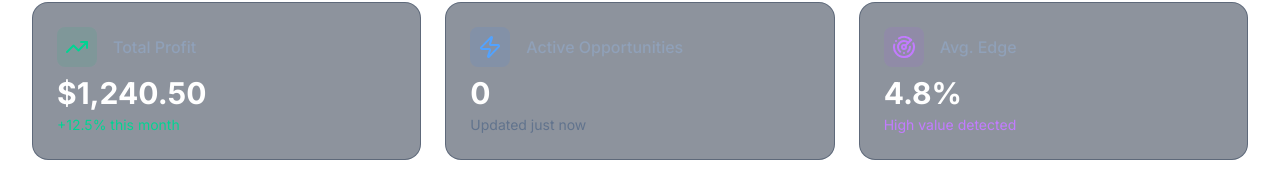
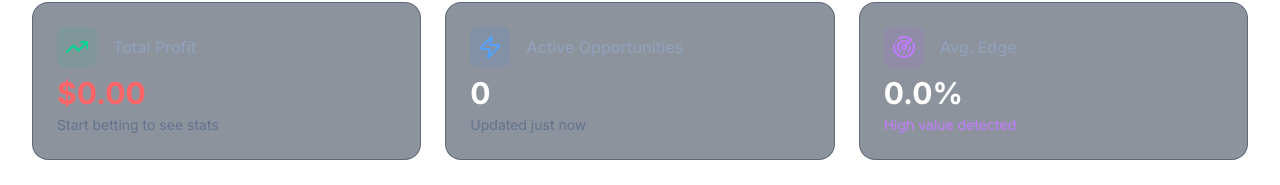
Before and after one commit to jeanlucca1911/value-betting-radar, a Next.js app in the folder apps/web/: page / in a window 1280 px wide. Shown: the part 740-925 px from the top of the page. Built offline with nearby package versions, Linux system fonts and the light colour scheme; no server answers.

Commit message:
Implement real-time stats updates using SWR hook

```diff
--- a/apps/web/src/app/page.tsx
+++ b/apps/web/src/app/page.tsx
@@ -9,8 +9,16 @@ import { Badge } from '@/components/ui/Badge';
 import { ArrowRight, TrendingUp, ShieldCheck, Zap, Radar } from 'lucide-react';
 import Link from 'next/link';
 
+import { usePortfolioStats } from '@/hooks/usePortfolioStats';
+
 export default function Dashboard() {
   const { data, error, isLoading } = useLiveOdds();
+  const { stats } = usePortfolioStats();
+
+  // Calculate average edge from live data if available
+  const avgEdge = data && data.length > 0
+    ? (data.reduce((acc, bet) => acc + bet.edge, 0) / data.length).toFixed(1)
+    : "0.0";
 
   return (
     <div className="space-y-12 pb-12">
@@ -106,8 +114,12 @@ export default function Dashboard() {
             </div>
             <h3 className="text-slate-400 font-medium">Total Profit</h3>
           </div>
-          <p className="text-3xl font-bold text-white">$1,240.50</p>
-          <p className="text-sm text-emerald-400 mt-1">+12.5% this month</p>
+          <p className={`text-3xl font-bold ${stats && stats.net_profit >= 0 ? 'text-emerald-400' : 'text-red-400'}`}>
+            {stats ? `$${Math.abs(stats.net_profit).toFixed(2)}` : '$0.00'}
+          </p>
+          <p className="text-sm text-slate-500 mt-1">
+            {stats ? `${stats.net_profit >= 0 ? '+' : ''}${stats.net_profit.toFixed(2)} all time` : 'Start betting to see stats'}
+          </p>
         </div>
         <div className="bg-slate-800/50 backdrop-blur p-6 rounded-2xl border border-slate-700/50">
           <div className="flex items-center gap-4 mb-2">
@@ -126,7 +138,7 @@ export default function Dashboard() {
             </div>
             <h3 className="text-slate-400 font-medium">Avg. Edge</h3>
           </div>
-          <p className="text-3xl font-bold text-white">4.8%</p>
+          <p className="text-3xl font-bold text-white">{avgEdge}%</p>
           <p className="text-sm text-purple-400 mt-1">High value detected</p>
         </div>
       </div>
--- a/apps/web/src/components/OddsTable.tsx
+++ b/apps/web/src/components/OddsTable.tsx
@@ -4,6 +4,7 @@ import { useState, Fragment } from "react";
 import { ValueBet } from "@/hooks/useLiveOdds";
 import { RadarVisualizer } from "./RadarVisualizer";
 import { API_BASE_URL } from "@/lib/api";
+import { usePortfolioStats } from "@/hooks/usePortfolioStats";
 
 interface Props {
   bets: ValueBet[];
@@ -12,6 +13,7 @@ interface Props {
 
 export function OddsTable({ bets, lastUpdate }: Props) {
   const [expandedBetId, setExpandedBetId] = useState<string | null>(null);
+  const { mutate } = usePortfolioStats();
 
   const toggleExpand = (id: string) => {
     setExpandedBetId(expandedBetId === id ? null : id);
@@ -35,6 +37,7 @@ export function OddsTable({ bets, lastUpdate }: Props) {
       });
       if (res.ok) {
         alert(`Bet tracked! ${bet.outcome} @ ${bet.odds}`);
+        mutate(); // Refresh stats immediately
       } else {
         alert("Failed to track bet");
       }
--- a/apps/web/src/components/PortfolioDashboard.tsx
+++ b/apps/web/src/components/PortfolioDashboard.tsx
@@ -1,44 +1,9 @@
-"use client";
-
 import { LineChart, Line, XAxis, YAxis, CartesianGrid, Tooltip, ResponsiveContainer } from 'recharts';
-import { useEffect, useState } from 'react';
-import { API_BASE_URL } from '@/lib/api';
-
-interface PortfolioStats {
-    total_bets: number;
-    settled_bets: number;
-    pending_bets: number;
-    total_staked: number;
-    total_returned: number;
-    net_profit: number;
-    roi: number;
-    win_rate: number;
-}
-
-interface DailyProfit {
-    date: string;
-    profit: number;
-    cumulative_profit: number;
-}
+import { usePortfolioStats } from '@/hooks/usePortfolioStats';
 
 export function PortfolioDashboard() {
-    const [stats, setStats] = useState<PortfolioStats | null>(null);
-    const [chartData, setChartData] = useState<DailyProfit[]>([]);
-    const [loading, setLoading] = useState(true);
-
-    useEffect(() => {
-        fetch(`${API_BASE_URL}/bets/stats?user_email=test@example.com`)
-            .then(res => res.json())
-            .then(data => {
-                setStats(data.stats);
-                setChartData(data.daily_profits);
-                setLoading(false);
-            })
-            .catch(err => {
-                console.error('Failed to load portfolio stats:', err);
-                setLoading(false);
-            });
-    }, []);
+    const { stats, dailyProfits, isLoading: loading } = usePortfolioStats();
+    const chartData = dailyProfits || [];
 
     if (loading) {
         return (
--- /dev/null
+++ b/apps/web/src/hooks/usePortfolioStats.ts
@@ -0,0 +1,41 @@
+import useSWR, { mutate } from 'swr';
+import { fetcher, API_BASE_URL } from '@/lib/api';
+
+export interface PortfolioStats {
+    total_bets: number;
+    settled_bets: number;
+    pending_bets: number;
+    total_staked: number;
+    total_returned: number;
+    net_profit: number;
+    roi: number;
+    win_rate: number;
+}
+
+export interface DailyProfit {
+    date: string;
+    profit: number;
+    cumulative_profit: number;
+}
+
+interface PortfolioResponse {
+    stats: PortfolioStats;
+    daily_profits: DailyProfit[];
+}
+
+export const PORTFOLIO_STATS_KEY = `${API_BASE_URL}/bets/stats?user_email=test@example.com`;
+
+export function usePortfolioStats() {
+    const { data, error, isLoading } = useSWR<PortfolioResponse>(
+        PORTFOLIO_STATS_KEY,
+        fetcher
+    );
+
+    return {
+        stats: data?.stats,
+        dailyProfits: data?.daily_profits,
+        isLoading,
+        error,
+        mutate: () => mutate(PORTFOLIO_STATS_KEY)
+    };
+}
```
